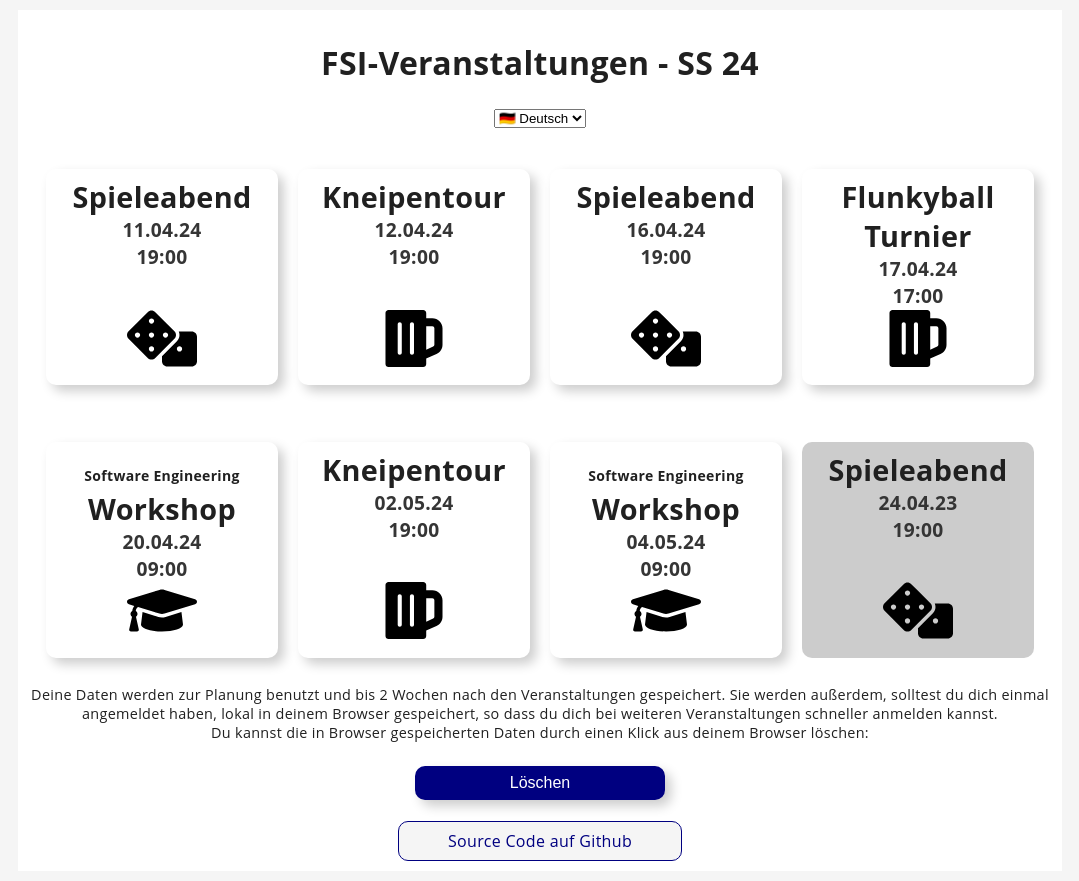
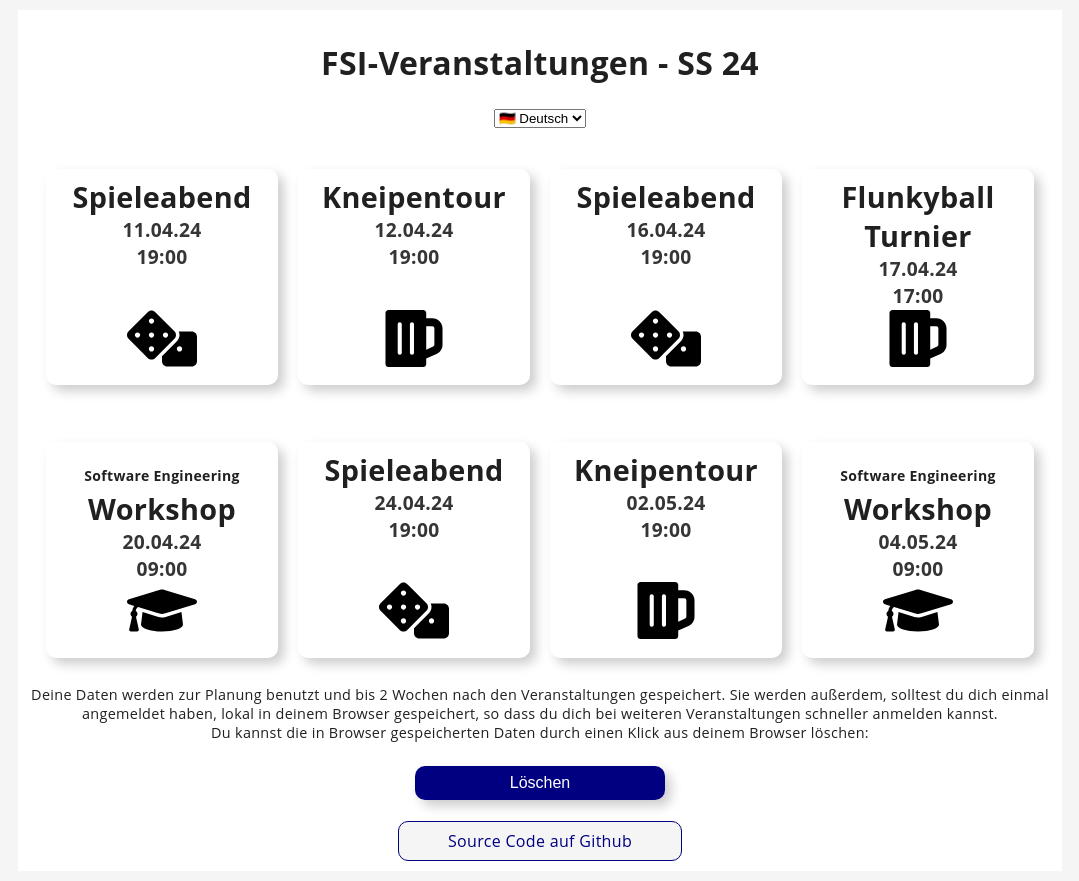
Before and after one commit to fsi-tue/eei, a PHP site: page /index.php in a window 1280 px wide. Shown: the whole page, without its empty margins (100-1179 px from the left). Run offline with PHP 8.4, Linux system fonts and the light colour scheme; data that the repository does not hold is empty; some libraries are stand-ins or nearby versions.

Commit message:
Updated SP2 date

```diff
--- a/event_data.php
+++ b/event_data.php
@@ -280,7 +280,7 @@ $events = [
         "SP2" => [
             "link" => 'SP2',
             "name" => $localizer['sp2_name'],
-            "startUTS" => mktime('19', '0', '0', '04', '24', '2023'),
+            "startUTS" => mktime('19', '0', '0', '04', '24', '2024'),
             "onTime" => FALSE,
             "active" => TRUE,
             "cancelled" => FALSE,
```
